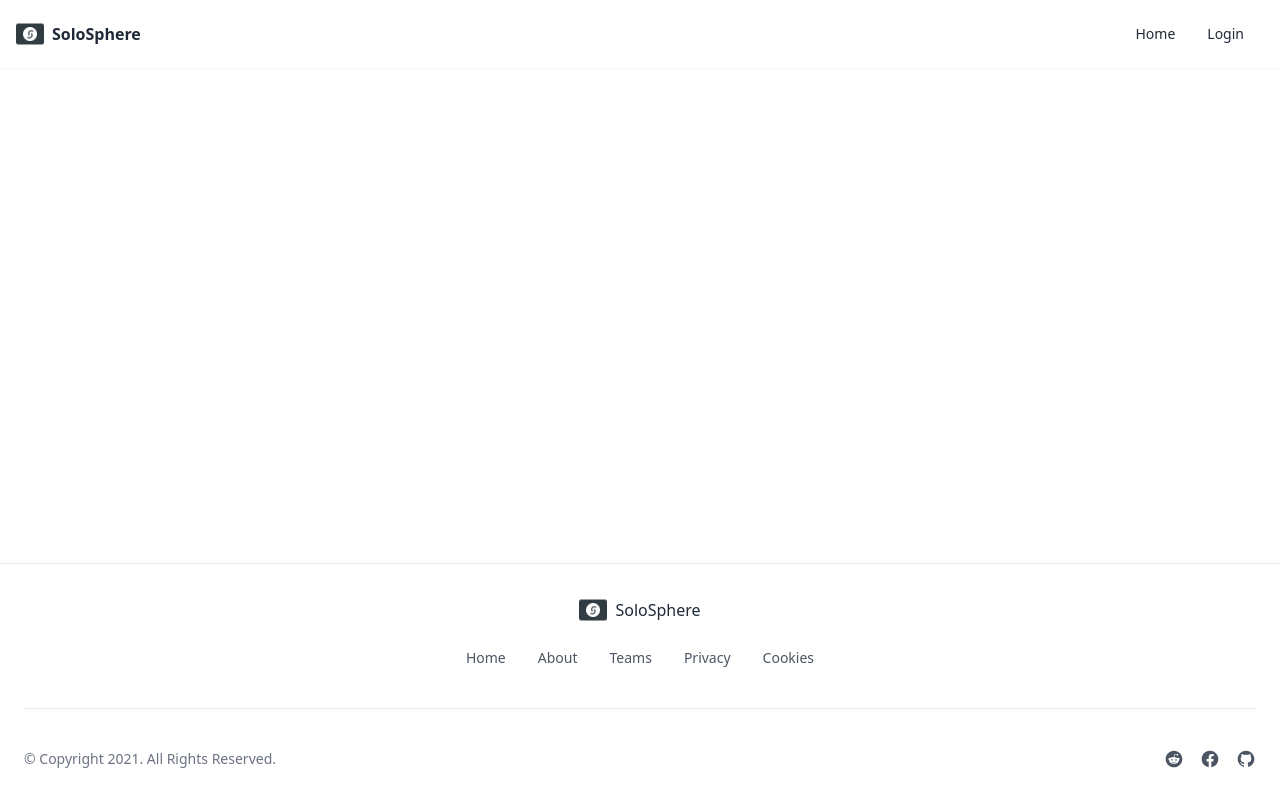
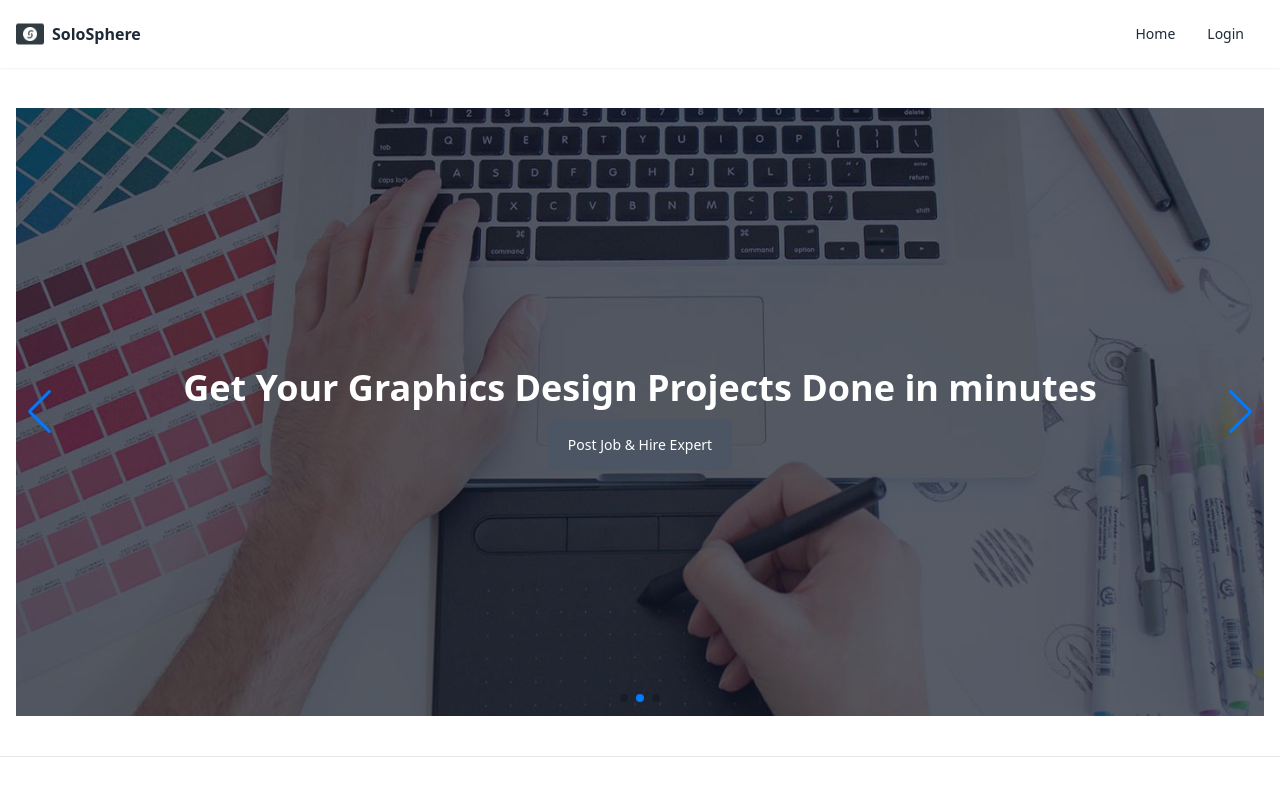
Before and after one commit to jubayer-webdev/ProgrammingHeroWebCourse, a React (Vite) app: page / in a window 1280 px wide. Shown: the top 790 px of the page. Built offline with nearby package versions, Linux system fonts and the light colour scheme; no server answers.

Commit message:
add Carousel on Home.jsx using MERAKIUI and SWIPER

```diff
--- /dev/null
+++ b/src/components/Carousel.jsx
@@ -0,0 +1,51 @@
+// https://swiperjs.com/demos#autoplay
+
+// Import Swiper React components
+import { Swiper, SwiperSlide } from "swiper/react";
+
+// Import Swiper styles
+import "swiper/css";
+import "swiper/css/pagination";
+import "swiper/css/navigation";
+
+// import required modules
+import { Autoplay, Pagination, Navigation } from "swiper/modules";
+import Slide from "./Slide";
+
+import bgImg1 from "../assets/images/carousel1.jpg";
+import bgImg2 from "../assets/images/carousel2.jpg";
+import bgImg3 from "../assets/images/carousel3.jpg";
+
+export default function Carousel() {
+    return (
+        <div className="py-10">
+            <Swiper
+                spaceBetween={30}
+                centeredSlides={true}
+                loop={true}
+                autoplay={{
+                    delay: 5000,
+                    disableOnInteraction: false,
+                }}
+                pagination={{
+                    clickable: true,
+                }}
+                navigation={true}
+                modules={[Autoplay, Pagination, Navigation]}
+                className="mySwiper"
+            >
+                <SwiperSlide>
+                    <Slide image={bgImg1} text="Get Your Web Development Projects Done in minutes" />
+                </SwiperSlide>
+
+                <SwiperSlide>
+                    <Slide image={bgImg2} text="Get Your Graphics Design Projects Done in minutes" />
+                </SwiperSlide>
+
+                <SwiperSlide>
+                    <Slide image={bgImg3} text="Start Your Digital Marketing Campaigns up n running" />
+                </SwiperSlide>
+            </Swiper>
+        </div>
+    );
+}
--- /dev/null
+++ b/src/components/Slide.jsx
@@ -0,0 +1,26 @@
+// https://merakiui.com/components/marketing/heros
+
+import { Link } from "react-router-dom";
+
+const Slide = ({ image, text }) => {
+    return (
+        <div
+            className="w-full bg-center bg-cover h-[38rem]"
+            style={{
+                backgroundImage: `url(${image})`,
+            }}
+        >
+            <div className="flex items-center justify-center w-full h-full bg-gray-900/70">
+                <div className="text-center">
+                    <h1 className="text-3xl font-semibold text-white lg:text-4xl">{text}</h1>
+                    <br />
+                    <Link to="/add-job" className="w-full px-5 py-4 mt-4 text-sm font-medium text-white capitalize transition-colors duration-300 transform bg-gray-600 rounded-md lg:w-auto hover:bg-gray-500 focus:outline-none focus:bg-gray-500">
+                        Post Job & Hire Expert
+                    </Link>
+                </div>
+            </div>
+        </div>
+    );
+};
+
+export default Slide;
--- a/src/pages/Home.jsx
+++ b/src/pages/Home.jsx
@@ -1,8 +1,9 @@
+import Carousel from "../components/Carousel";
 
 const Home = () => {
     return (
-        <div>
-
+        <div className="container px-4 mx-auto">
+            <Carousel />
         </div>
     );
 };
```
